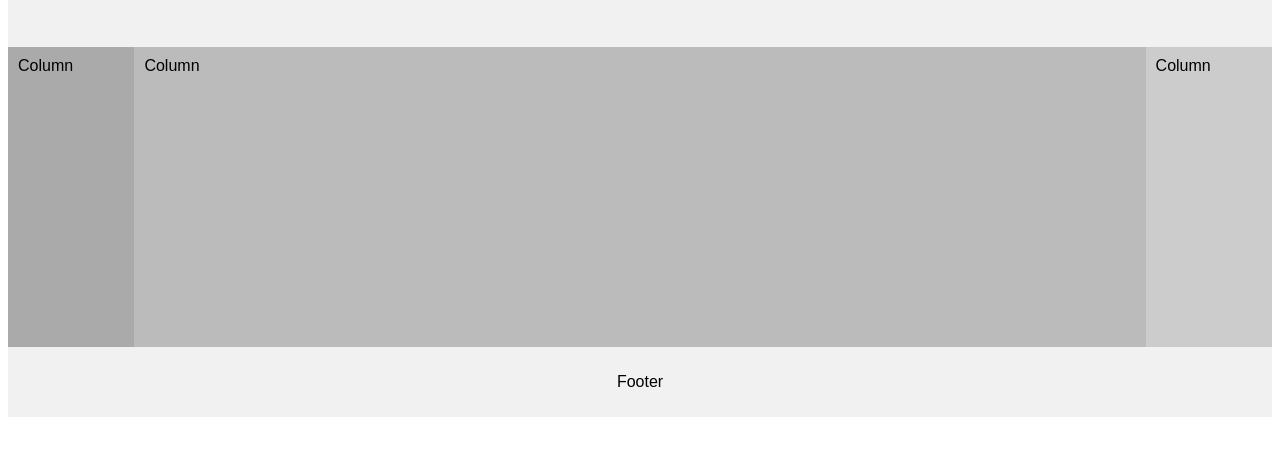
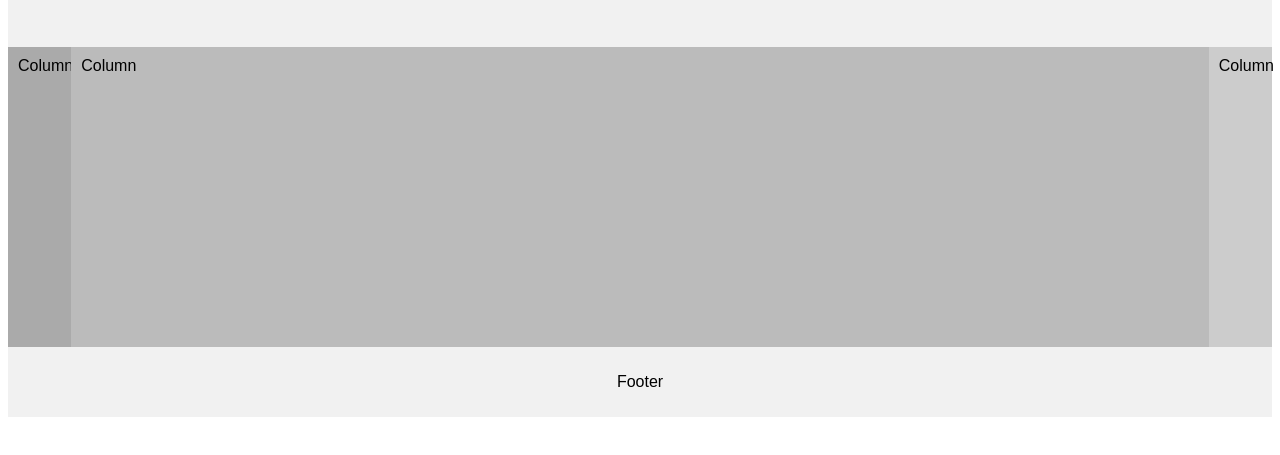
Before and after one commit to CKoliopanos/AGENG2024, a plain HTML site: page index.html in a window 1280 px wide. Shown: the part 217-672 px from the top of the page. Drawn offline with Linux system fonts and the light colour scheme.

Commit message:
Update index.html

```diff
--- a/index.html
+++ b/index.html
@@ -30,12 +30,12 @@ body {
 
 /* Left and right column */
 .column.side {
-  width: 10%;
+  width: 5%;
 }
 
 /* Middle column */
 .column.middle {
-  width: 80%;
+  width: 90%;
 }
 
 /* Clear floats after the columns */
```
